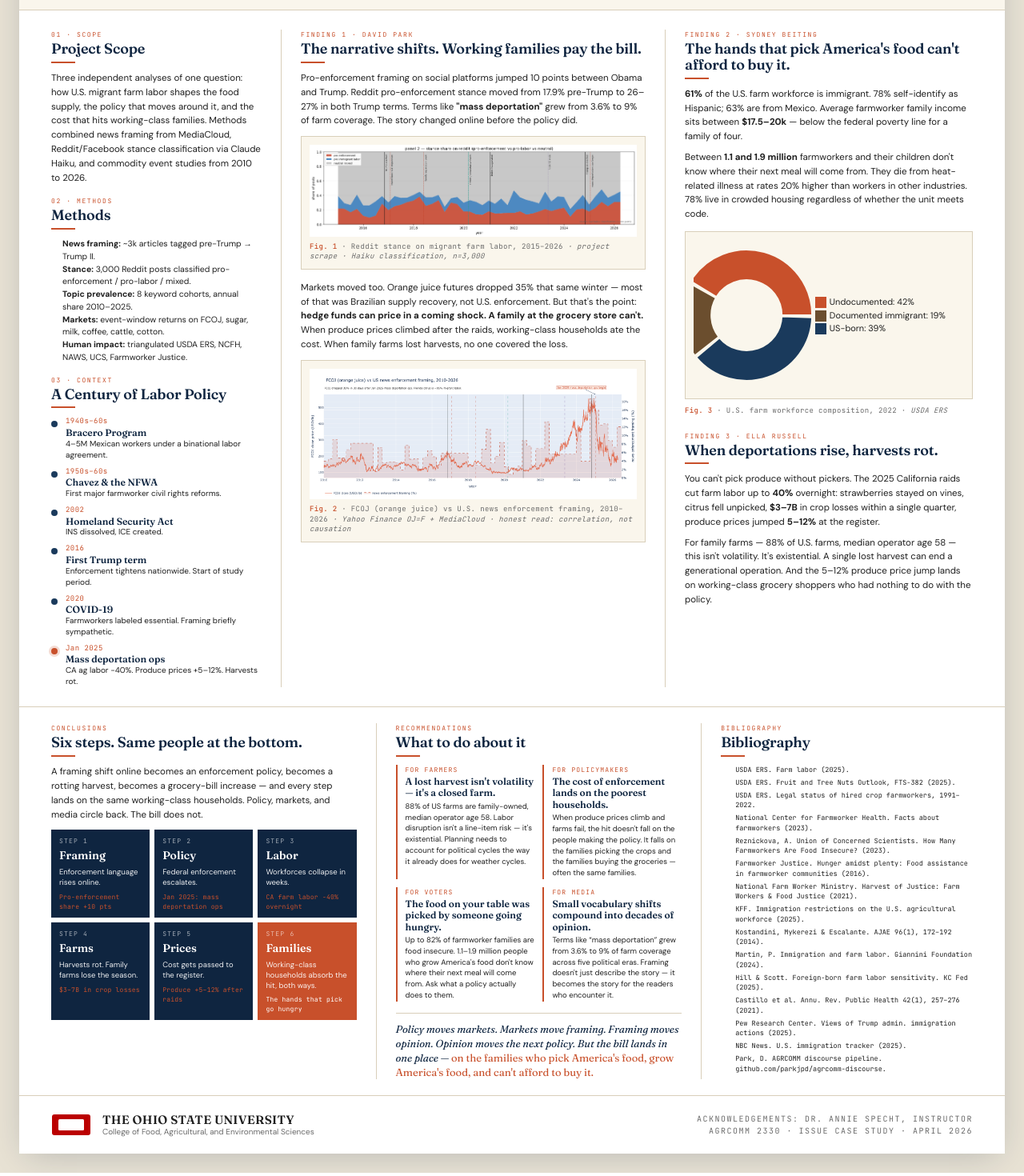
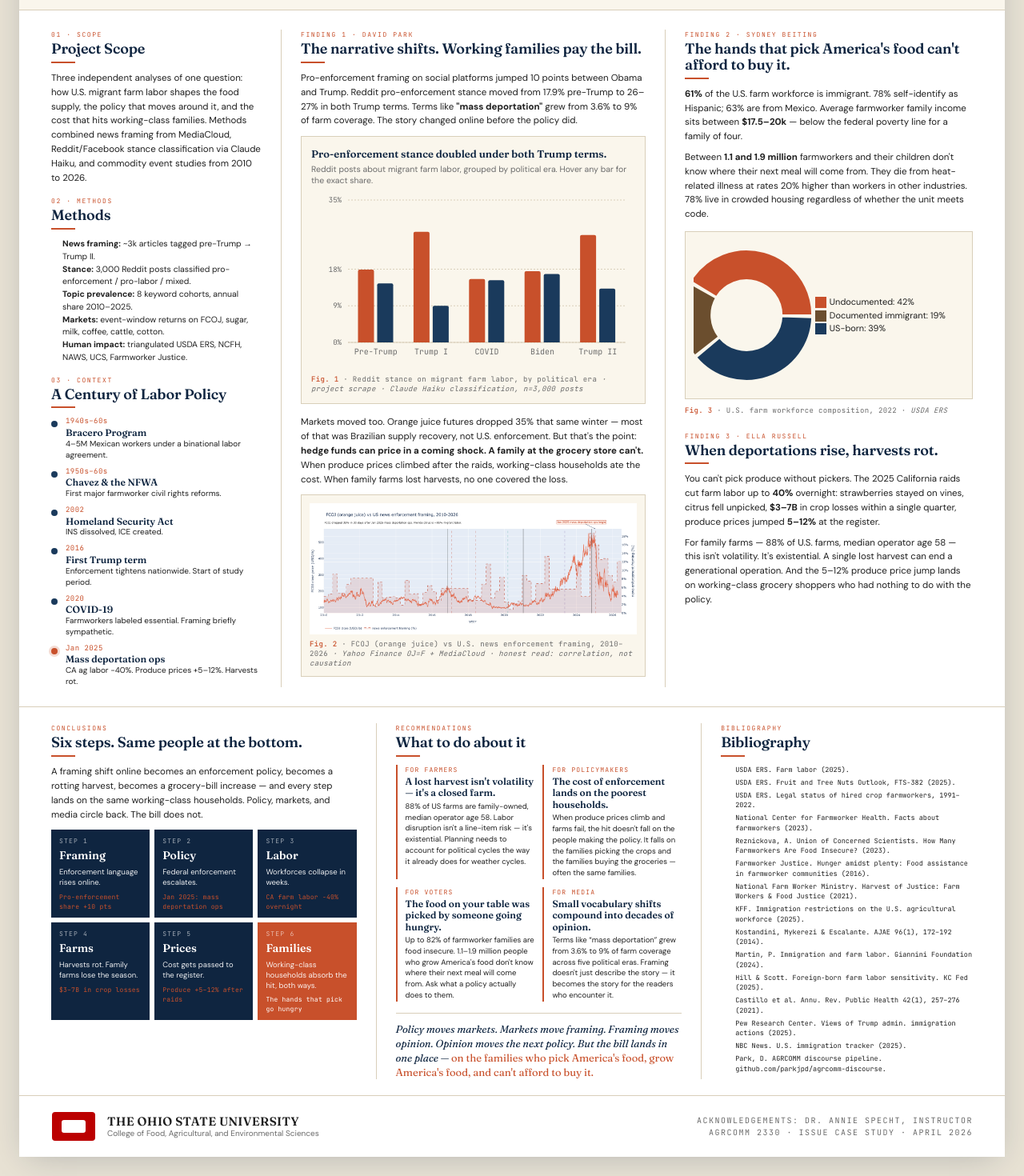
Before and after one commit to parkjpd/agrcomm-discourse, a React (Vite) app in the folder site/: page / in a window 1280 px wide. Shown: the part 404-1874 px from the top of the page at 80% size. Built offline with nearby package versions, Linux system fonts and the light colour scheme.

Commit message:
site: Sydney title, interactive stance chart, better Block O

```diff
--- a/site/src/App.jsx
+++ b/site/src/App.jsx
@@ -1,14 +1,23 @@
-import { useEffect } from "react";
-import { PieChart, Pie, Cell, ResponsiveContainer, Legend } from "recharts";
+import { useEffect, useState } from "react";
+import { PieChart, Pie, Cell, ResponsiveContainer, Legend, BarChart, Bar, XAxis, YAxis, CartesianGrid, Tooltip } from "recharts";
 
 // ============================================================
 // POSTER CONTENT
 // ============================================================
 
-const TITLE_LINE_1 = "The food gets picked.";
-const TITLE_LINE_2 = "The people who picked it go hungry.";
-const SUBTITLE = "How migrant workers in U.S. produce farming shape the food on your table, the policy that moves around them, and the cost that lands on working-class households on both sides of the counter.";
+const TITLE_LINE_1 = "Almost half the people feeding America";
+const TITLE_LINE_2 = "could be deported tomorrow.";
+const SUBTITLE = "How do migrant workers in the U.S. produce farming industry influence economic trends, shape immigration policy, and produce diverse perspectives on the role of immigrant labor in American agriculture?";
 const AUTHORS = ["David Park", "Ella Russell", "Sydney Beiting"];
+
+// Reddit stance by political era (project scrape, 3,000 posts, Haiku classification)
+const STANCE_BY_ERA = [
+  { era: "Pre-Trump",  proEnforce: 17.9, proLabor: 14.5, neutral: 67.6 },
+  { era: "Trump I",    proEnforce: 27.2, proLabor: 9.0,  neutral: 63.8 },
+  { era: "COVID",      proEnforce: 15.6, proLabor: 15.3, neutral: 69.1 },
+  { era: "Biden",      proEnforce: 17.5, proLabor: 16.8, neutral: 65.7 },
+  { era: "Trump II",   proEnforce: 26.4, proLabor: 13.2, neutral: 60.5 },
+];
 
 const STATS = [
   { num: "40–50%", label: "of US farmworkers are undocumented", src: "USDA ERS" },
@@ -109,6 +118,27 @@ function SectionHeading({ children, kicker }) {
   );
 }
 
+function FigCaption({ num, title, source }) {
+  return (
+    <div style={{ ...mono, fontSize: 9, color: C.muted, letterSpacing: "0.04em", marginTop: 6, lineHeight: 1.35 }}>
+      <span style={{ color: C.terra, fontWeight: 500 }}>Fig. {num}</span> · {title}
+      {source && <span style={{ fontStyle: "italic" }}> · {source}</span>}
+    </div>
+  );
+}
+
+function ChartTooltip({ active, payload, label }) {
+  if (!active || !payload || !payload.length) return null;
+  return (
+    <div style={{ background: "#1f1f1f", color: "#f5efe3", padding: "8px 12px", fontSize: 11, fontFamily: mono.fontFamily, border: `1px solid ${C.terra}` }}>
+      <div style={{ color: C.terra, marginBottom: 4, fontWeight: 500 }}>{label}</div>
+      {payload.map((p, i) => (
+        <div key={i} style={{ color: p.color }}>{p.name}: <span style={{ color: "#f5efe3" }}>{p.value}%</span></div>
+      ))}
+    </div>
+  );
+}
+
 function Fig({ src, alt, num, title, source }) {
   return (
     <div style={{ background: C.panel, border: `1px solid ${C.rule}`, padding: 10, marginBottom: 12 }}>
@@ -117,10 +147,7 @@ function Fig({ src, alt, num, title, source }) {
         alt={alt}
         style={{ width: "100%", height: "auto", display: "block", objectFit: "contain" }}
       />
-      <div style={{ ...mono, fontSize: 9, color: C.muted, letterSpacing: "0.04em", marginTop: 6, lineHeight: 1.35 }}>
-        <span style={{ color: C.terra, fontWeight: 500 }}>Fig. {num}</span> · {title}
-        {source && <span style={{ fontStyle: "italic" }}> · {source}</span>}
-      </div>
+      <FigCaption num={num} title={title} source={source} />
     </div>
   );
 }
@@ -238,13 +265,31 @@ export default function App() {
               Pro-enforcement framing on social platforms jumped 10 points between Obama and Trump. Reddit pro-enforcement stance moved from 17.9% pre-Trump to 26–27% in both Trump terms. Terms like <b>"mass deportation"</b> grew from 3.6% to 9% of farm coverage. The story changed online before the policy did.
             </p>
 
-            <Fig
-              src="/figures/panel2_stance.png"
-              alt="Reddit stance over time"
-              num="1"
-              title="Reddit stance on migrant farm labor, 2015–2026"
-              source="project scrape · Haiku classification, n=3,000"
-            />
+            <div style={{ background: C.panel, border: `1px solid ${C.rule}`, padding: 12, marginBottom: 12 }}>
+              <div style={{ ...serif, fontSize: 13, fontWeight: 600, color: C.navy, marginBottom: 2 }}>
+                Pro-enforcement stance doubled under both Trump terms.
+              </div>
+              <div style={{ fontSize: 10.5, color: C.muted, marginBottom: 8, lineHeight: 1.4 }}>
+                Reddit posts about migrant farm labor, grouped by political era. Hover any bar for the exact share.
+              </div>
+              <div style={{ height: 220 }}>
+                <ResponsiveContainer width="100%" height="100%">
+                  <BarChart data={STANCE_BY_ERA} margin={{ top: 8, right: 12, left: -14, bottom: 4 }} barCategoryGap="18%">
+                    <CartesianGrid strokeDasharray="2 2" stroke={C.rule} vertical={false}/>
+                    <XAxis dataKey="era" stroke={C.muted} tick={{ fontSize: 10, fontFamily: mono.fontFamily }} axisLine={{ stroke: C.rule }} tickLine={false}/>
+                    <YAxis stroke={C.muted} tick={{ fontSize: 9, fontFamily: mono.fontFamily }} axisLine={false} tickLine={false} tickFormatter={(v) => `${v}%`} domain={[0, 35]}/>
+                    <Tooltip content={<ChartTooltip/>} cursor={{ fill: "rgba(15,37,64,0.05)" }}/>
+                    <Bar dataKey="proEnforce" name="Pro-enforcement" fill={C.terra} radius={[2,2,0,0]}/>
+                    <Bar dataKey="proLabor"   name="Pro-labor"       fill={C.navy2} radius={[2,2,0,0]}/>
+                  </BarChart>
+                </ResponsiveContainer>
+              </div>
+              <FigCaption
+                num="1"
+                title="Reddit stance on migrant farm labor, by political era"
+                source="project scrape · Claude Haiku classification, n=3,000 posts"
+              />
+            </div>
 
             <p style={{ fontSize: 11.5, lineHeight: 1.55, color: C.ink, margin: "14px 0 10px" }}>
               Markets moved too. Orange juice futures dropped 35% that same winter — most of that was Brazilian supply recovery, not U.S. enforcement. But that's the point: <b>hedge funds can price in a coming shock. A family at the grocery store can't.</b> When produce prices climbed after the raids, working-class households ate the cost. When family farms lost harvests, no one covered the loss.
@@ -379,10 +424,35 @@ export default function App() {
 // ============================================================
 
 function OsuBlockO() {
+  // Block O approximation: scarlet rounded-rectangle ring with an "O" hole cut out via evenodd fill.
   return (
-    <svg width="50" height="40" viewBox="0 0 100 80" xmlns="http://www.w3.org/2000/svg" aria-label="OSU Block O">
-      <rect x="2" y="14" width="96" height="52" rx="6" fill="#bb0000"/>
-      <rect x="18" y="26" width="64" height="28" rx="3" fill="#ffffff"/>
+    <svg width="56" height="44" viewBox="0 0 112 88" xmlns="http://www.w3.org/2000/svg" aria-label="OSU Block O">
+      <path
+        fill="#bb0000"
+        fillRule="evenodd"
+        d="
+          M 10 8
+          h 92
+          a 8 8 0 0 1 8 8
+          v 56
+          a 8 8 0 0 1 -8 8
+          h -92
+          a 8 8 0 0 1 -8 -8
+          v -56
+          a 8 8 0 0 1 8 -8
+          z
+          M 32 28
+          h 48
+          a 6 6 0 0 1 6 6
+          v 20
+          a 6 6 0 0 1 -6 6
+          h -48
+          a 6 6 0 0 1 -6 -6
+          v -20
+          a 6 6 0 0 1 6 -6
+          z
+        "
+      />
     </svg>
   );
 }
```
